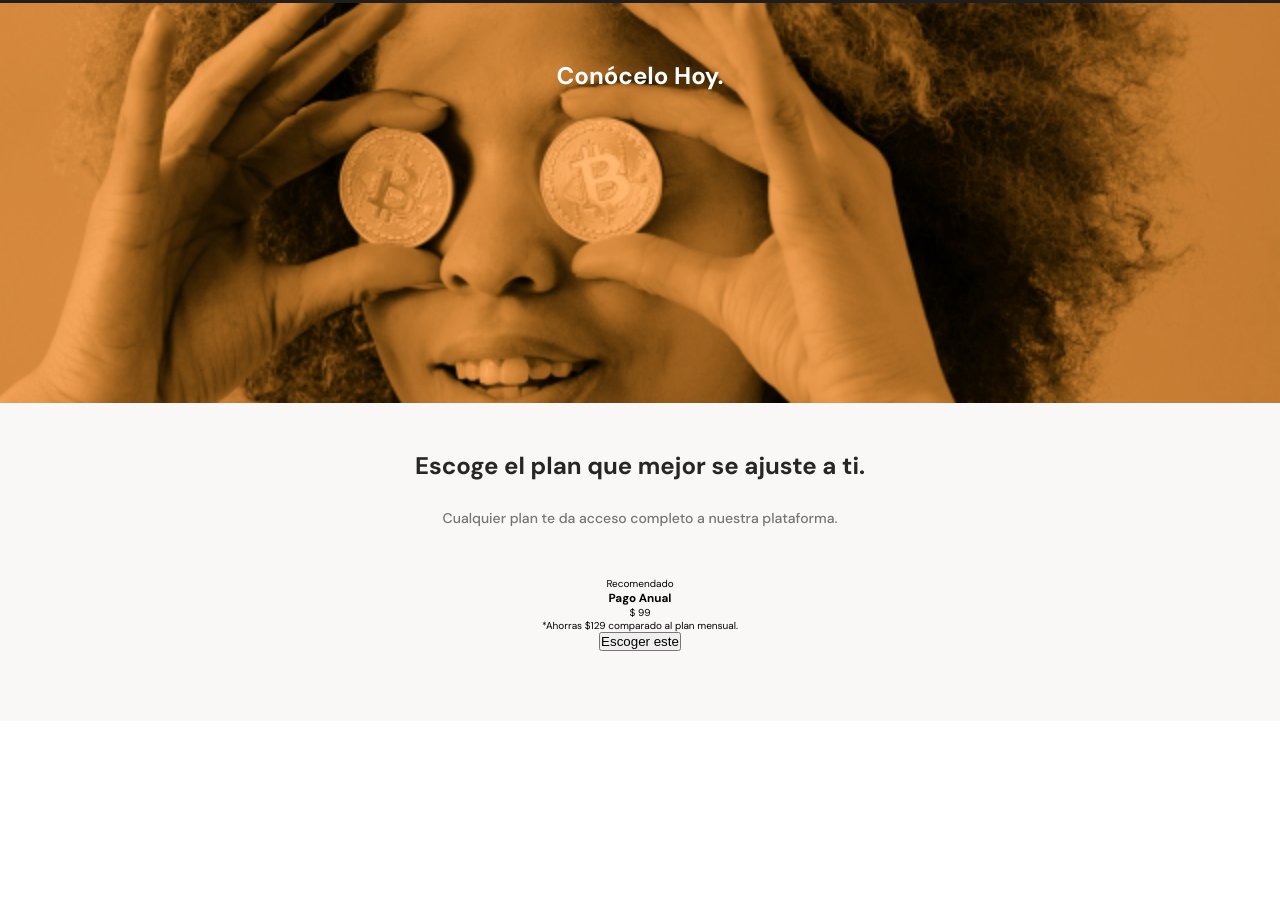
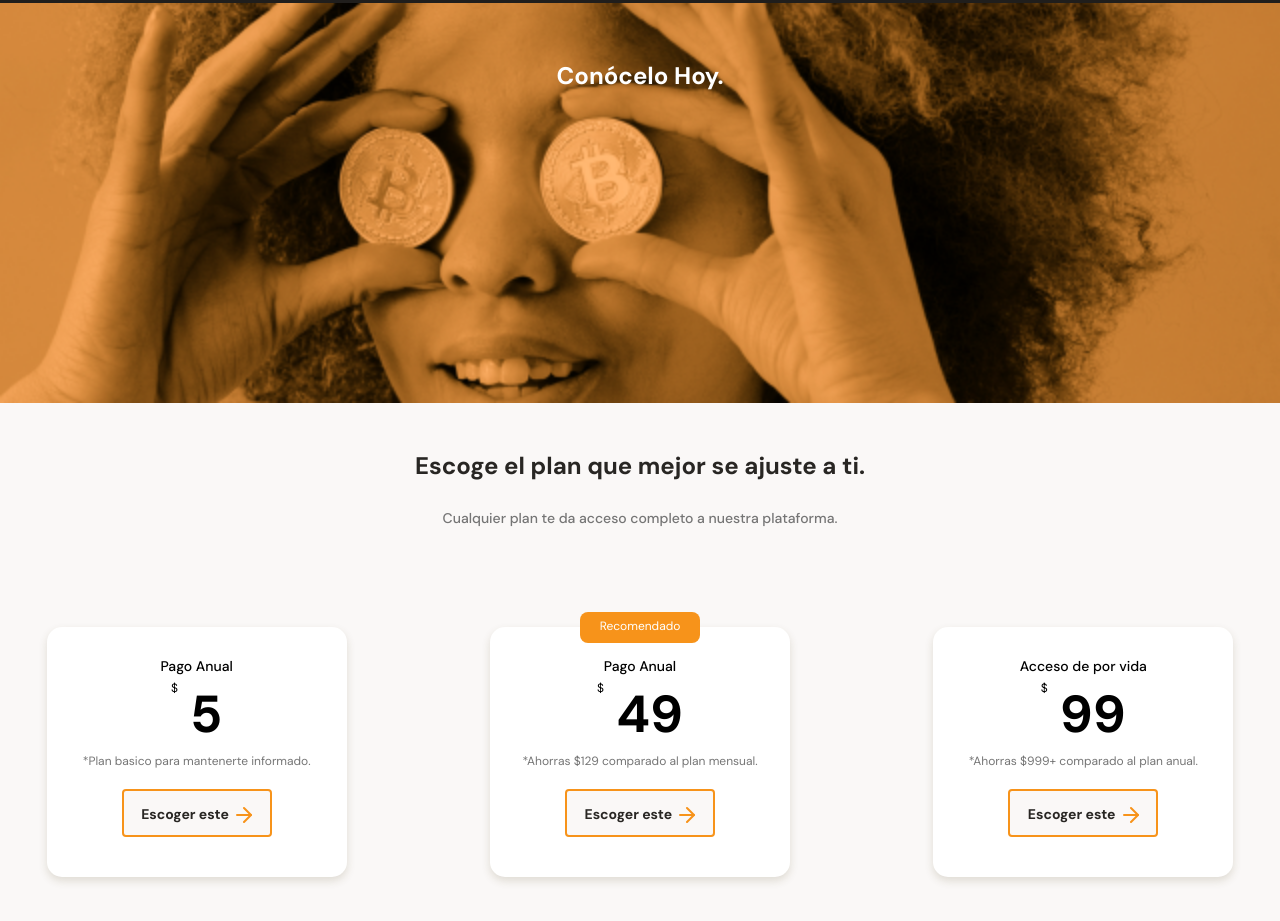
Before and after one commit to emrodriguez/mobile-first, a plain HTML site: page index.html in a window 1280 px wide. Shown: the part 2347-3268 px from the top of the page. Before the commit the page ends 3068 px from the top, so only its background shows below. Drawn offline with Linux system fonts and the light colour scheme.

Commit message:
Sección de planes completado

```diff
--- a/index.html
+++ b/index.html
@@ -133,12 +133,28 @@
             </div>
             <section class="plans-container--slider">
                 <article class="plans-container--card">
-                    <p>Recomendado</p>
-                    <div>
-                        <h3>Pago Anual</h3>
-                        <p><span>$</span> 99</p>
-                        <p>*Ahorras $129 comparado al plan mensual.</p>
-                        <button>Escoger este</button>
+                    <div class="plan-info-container">
+                        <h3 class="plan-card--title">Pago Anual</h3>
+                        <p class="plan-card--price"><span>$</span> 5</p>
+                        <p class="plan-card--saving">*Plan basico para mantenerte informado.</p>
+                        <button class="plan-card--ca">Escoger este <span></span> </button>
+                    </div>
+                </article>
+                <article class="plans-container--card">
+                    <p class="recomended">Recomendado</p>
+                    <div class="plan-info-container">
+                        <h3 class="plan-card--title">Pago Anual</h3>
+                        <p class="plan-card--price"><span>$</span> 49</p>
+                        <p class="plan-card--saving">*Ahorras $129 comparado al plan mensual.</p>
+                        <button class="plan-card--ca">Escoger este <span></span> </button>
+                    </div>
+                </article>
+                <article class="plans-container--card">
+                    <div class="plan-info-container">
+                        <h3 class="plan-card--title">Acceso de por vida</h3>
+                        <p class="plan-card--price"><span>$</span> 99</p>
+                        <p class="plan-card--saving">*Ahorras $999+ comparado al plan anual.</p>
+                        <button class="plan-card--ca">Escoger este <span></span> </button>
                     </div>
                 </article>
             </section>
--- a/styles.css
+++ b/styles.css
@@ -455,3 +455,96 @@ main {
     line-height: 1.8rem;
     color: #757575;
 }
+
+.plans-container--slider {
+    display: flex;
+    gap: 50px;
+    height: 316px;
+    overflow-x: scroll;
+    overscroll-behavior-x: contain;
+    scroll-snap-type: x proximity;
+}
+
+.plans-container--slider::-webkit-scrollbar {
+    background-color: var(--soft-orange);
+    height: 3px;
+}
+
+.plans-container--slider::-webkit-scrollbar-thumb {
+    background-color: var(--bitcoin-orange);
+}
+
+.plans-container--card {
+    position: relative;
+    scroll-snap-align: center;
+    width: 70%;
+    min-width: 230px;
+    max-width: 300px;
+    height: 250px;
+    margin: 50px auto 0;
+    padding: 0 15px;
+    background-color: var(--just-white);
+    border-radius: 15px;
+    box-shadow: 0 4px 8px rgba(89, 73, 30, 0.16);
+}
+
+.recomended {
+    position: absolute;
+    width: 120px;
+    height: 31px;
+    left: calc(50% - 60px);
+    top: -15px;
+    background-color: var(--bitcoin-orange);
+    border-radius: 8px;
+    padding: 6px;
+    font-size: 1.2rem;
+    color: var(--just-white);
+}
+
+.plan-card--title {
+    padding-top: 30px;
+    font-size: 1.4rem;
+    font-weight: 500;
+    line-height: 1.8rem;
+    color: black;
+}
+
+.plan-card--price {
+    padding: 5px 0;
+    font-size: 5.2rem;
+    font-weight: bold;
+    color: black;
+}
+
+.plan-card--price span {
+    font-size: 1.2rem;
+    font-weight: 300;
+    vertical-align: text-top;
+}
+
+.plan-card--saving {
+    font-size: 1.2rem;
+    color: #757575;
+}
+
+.plan-card--ca {
+    width: 150px;
+    height: 48px;
+    margin-top: 20px;
+    background-color: var(--off-white);
+    border: 2px solid var(--bitcoin-orange);
+    border-radius: 4px;
+    font-family: "DM Sans", sans-serif;
+    font-size: 1.4rem;
+    font-weight: bold;
+    line-height: 1.8rem;
+    color: var(--black);
+}
+
+.plan-card--ca span {
+    display: inline-block;
+    width: 20px;
+    height: 20px;
+    background-image: url("./assets/icons/orange-right-arrow.svg");
+    vertical-align: text-bottom;
+}
```
